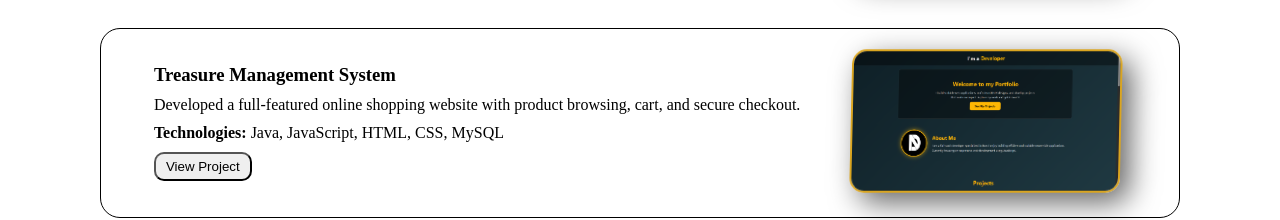
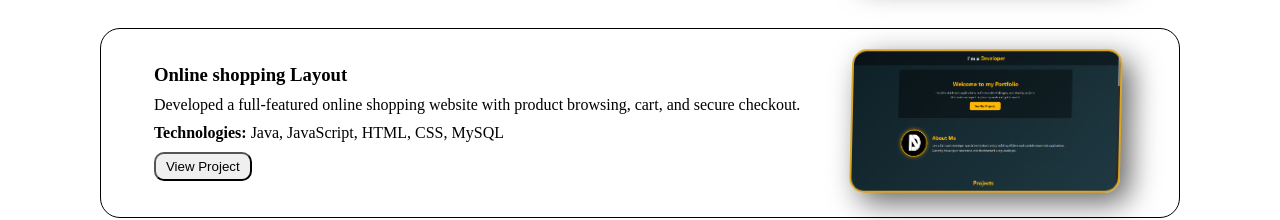
Before and after one commit to DnMaleek/Landing-page, a plain HTML site: page index.html in a window 1280 px wide. Shown: the part 1346-1566 px from the top of the page. Drawn offline with Linux system fonts and the light colour scheme.

Commit message:
Testing 2

```diff
--- a/index.html
+++ b/index.html
@@ -408,7 +408,7 @@
 
             <div class="projectcard">
                 <div class="details">
-                    <h3>Treasure Management System</h3>
+                    <h3>Online shopping Layout</h3>
                     <p class="description">Developed a full-featured online shopping website with product browsing, cart, and secure checkout.</p>
                     <p><strong>Technologies:</strong> Java, JavaScript, HTML, CSS, MySQL</p>
                     <div class="button"><button><a href="#" class="btn">View Project</a></button></div>
```
